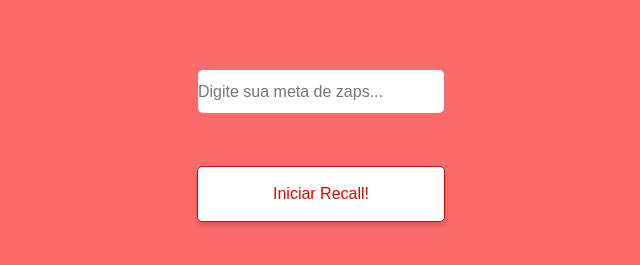
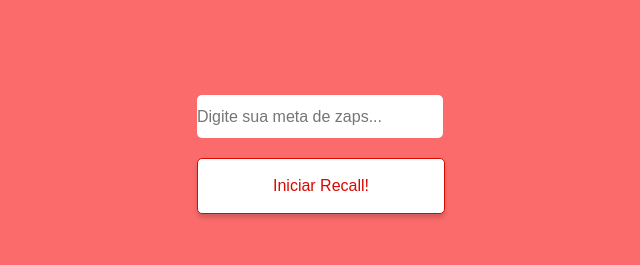
Before and after one commit to Lucas-Melo0/Project08-ZapRecall, a React (Create React App) app: page / in a window 1280 px wide. Shown: the part 425-690 px from the top of the page, without its empty margins (319-959 px from the left). Built offline with nearby package versions, Linux system fonts and the light colour scheme; a web font is replaced by a local one.

Commit message:
Implemented a Zaps Goal feature

```diff
--- a/package.json
+++ b/package.json
@@ -3,8 +3,8 @@
   "version": "0.1.0",
   "private": true,
   "dependencies": {
-    "react": "^17.0.2",
-    "react-dom": "^17.0.2",
+    "react": "^18.2.0",
+    "react-dom": "^18.2.0",
     "react-router-dom": "^6.3.0",
     "react-scripts": "^4.0.3"
   },
--- a/public/css/styles.css
+++ b/public/css/styles.css
@@ -184,10 +184,11 @@ input {
     background-color: #2FBE34;
 }
 .finalResult{
-    height: 150px;
+    margin-bottom: 20px;
+    height: 100px;
     display: flex;
     flex-direction: column;
-    justify-content: center;
+    justify-content: flex-end;
     align-items: center;
 }
 .resultMessage{
@@ -211,9 +212,14 @@ input {
     font-size: 25px;
 }
 .dropdown {
+    margin-bottom: 20px;
     color: #ADADAD;
     background: #FFFFFF;
     border-radius: 5px;
     width: 246px;
     height: 43px;
 }
+.container {
+    display: flex;
+    flex-direction: column;
+}
--- a/src/App.js
+++ b/src/App.js
@@ -1,21 +1,23 @@
 import HomePage from "./components/HomePage";
 import ZapPage from "./components/ZapPage";
-import React from "react"
+import React from "react";
+import { BrowserRouter as Router, Routes, Route } from "react-router-dom";
+
 
 
 export default function App() {
 
+const [numberOfZaps, setNumberOfZaps] = React.useState("Digite sua meta de zaps...")
 
-    const [numberOfZaps, setNumberOfZaps] = React.useState("Digite uma meta de zaps")
+    return (
+        <Router>
+        <Routes>
+            <Route path="/" element={<HomePage numberOfZaps={numberOfZaps} setNumberOfZaps={setNumberOfZaps} />} />
+            <Route path="/ZapPage" element={<ZapPage numberOfZaps={numberOfZaps}/>} />
+        </Routes>
+    </Router>
+
+    )
 
 
-    return (
-        <>
-            <HomePage  numberOfZaps={numberOfZaps} setNumberOfZaps={setNumberOfZaps} />
-            <ZapPage numberOfZaps={numberOfZaps} />
-        </>
-
-
-
-    )
 }
--- a/src/components/Footer.js
+++ b/src/components/Footer.js
@@ -15,6 +15,10 @@ export default function Footer({ answers, answersIcon, numberOfZaps}) {
             return true;
         }
     }
+    function amountOfZaps(){
+        let correctZaps = answersIcon.filter(v => v.iconClass === "correctAnswer");
+        return correctZaps.length
+    }
 
     return (
         <footer>
@@ -24,7 +28,7 @@ export default function Footer({ answers, answersIcon, numberOfZaps}) {
                         <img src="./assets/sad.png" alt="sad emoticon" /> <p>Putz...</p>
                     </div>
                     <p>Ainda faltam alguns...Mas não desanime!</p>
-                    <p>sua meta foi  {numberOfZaps} </p>
+                    <p>Meta {amountOfZaps()}/{numberOfZaps} </p>
                 </div> : null
             }
             {
@@ -33,6 +37,7 @@ export default function Footer({ answers, answersIcon, numberOfZaps}) {
                         <img src="./assets/party.png" alt="congratulations emoticon" /> <p>Parabéns!</p>
                     </div>
                     <p>Você não esqueceu de nenhum flashcard!</p>
+                    <p>Meta {amountOfZaps()}/{numberOfZaps} </p>
                 </div> : null
             }
             <p>{answers}/{reactDeck.length} Concluidos</p>
--- a/src/components/HomePage.js
+++ b/src/components/HomePage.js
@@ -10,11 +10,17 @@ export default function HomePage({ numberOfZaps, setNumberOfZaps }) {
 
             <img src="./assets/bolt.png" alt="Lightning bolt" />
             <h1>ZapRecall</h1>
-            <input value ={numberOfZaps} onChange={(e) => setNumberOfZaps(e.target.value)} type="number" placeholder="Digite sua meta de zaps..."className="dropdown"></input>
-            <Link to="/ZapPage">
-                <button>Iniciar Recall!</button>
-            </Link>
+            <div className="container">
+                <input value={numberOfZaps} onChange={(e) => setNumberOfZaps(e.target.value)} type="number" placeholder="Digite sua meta de zaps..." className="dropdown"></input>
+                {
+                    numberOfZaps > 0 ? <Link to="/ZapPage">
+                        <button>Iniciar Recall!</button>
+                    </Link> : <button>Iniciar Recall!</button>
+                }
+
+            </div>
 
         </div>
+
     )
 }
--- a/src/index.js
+++ b/src/index.js
@@ -1,12 +1,7 @@
-import ReactDom from "react-dom";
-import ZapPage from "./components/ZapPage";
-import HomePage from "./components/HomePage";
-import { BrowserRouter as Router, Routes, Route } from "react-router-dom";
+import ReactDom from "react-dom/client";
+import React from "react"
+import App from "./App";
 
 
-ReactDom.render(<Router>
-    <Routes>
-        <Route path="/" element={<HomePage />} />
-        <Route path="/ZapPage" element={<ZapPage />} />
-    </Routes>
-</Router>,document.querySelector(".root"))
+const root = ReactDom.createRoot(document.querySelector(".root"))
+root.render(<App />)
```
Also changed, not shown: src/components/ZapPage.js (+4 -4 lines), 1 other file (tests, documents, lock files or other folders).
